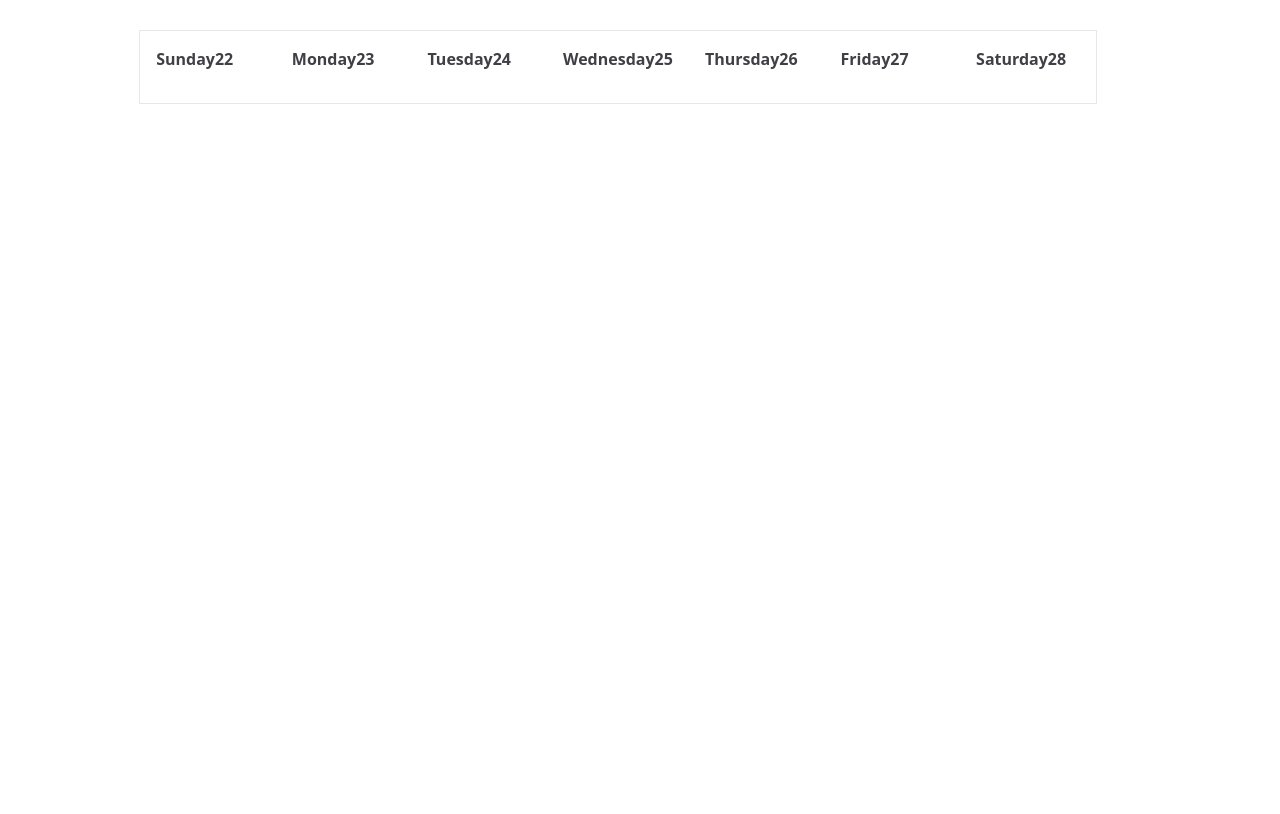
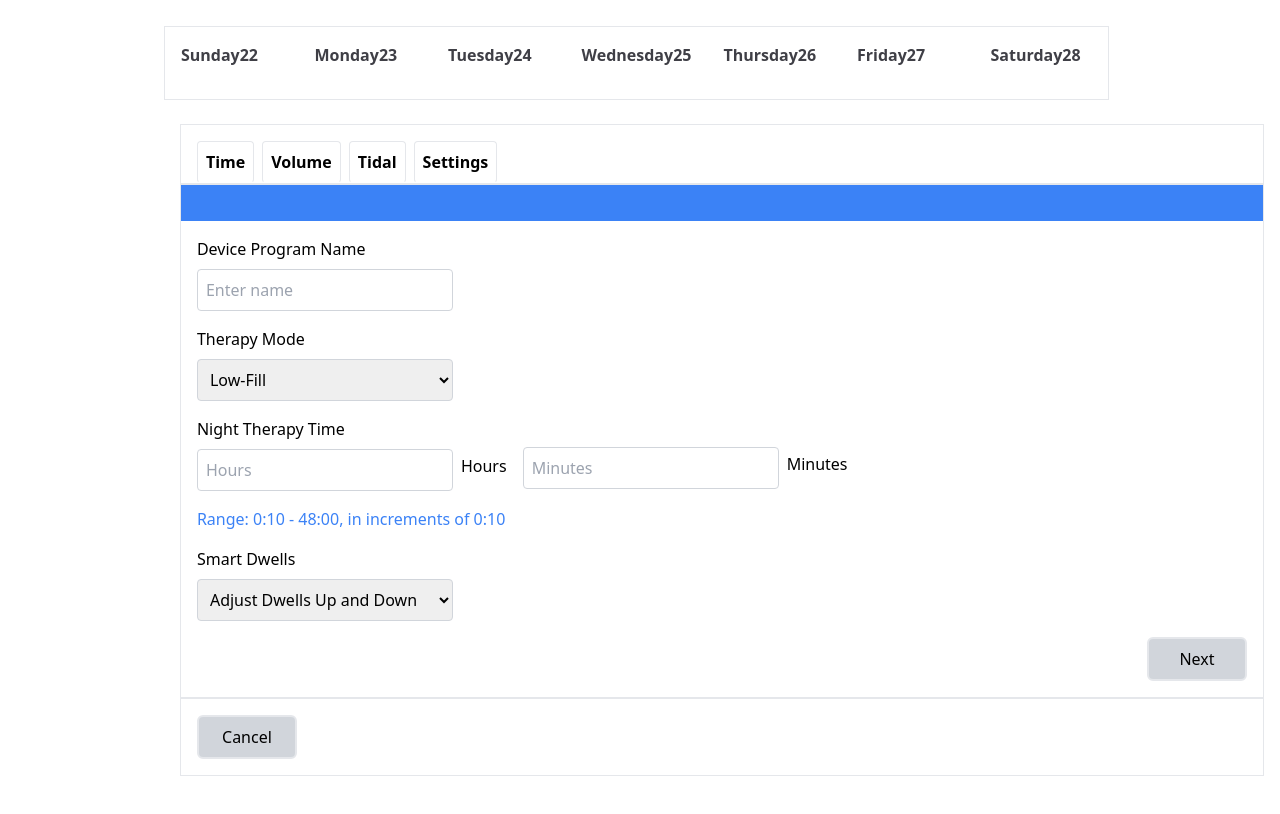
Before and after one commit to chefinazia/baxter-cms, a React (Vite) app: page / in a window 1280 px wide. Shown: the part 356-1170 px from the top of the page. Before the commit the page ends 903 px from the top, so only its background shows below. Built offline with nearby package versions, Linux system fonts and the light colour scheme.

Commit message:
DeviceProgram

```diff
--- a/src/App.jsx
+++ b/src/App.jsx
@@ -1,9 +1,9 @@
 import React from "react";
-import LoginButton from "./components/LoginButton";
 import CalendarPatientsList from "./components/CalendarPatientsList";
 import FilterPatients from "./components/FilterPatients";
 import GenericButton from "./components/GenericButton";
 import SearchIcon from "@mui/icons-material/Search";
+import DeviceProgram from "./components/DeviceProgram";
 
 const App = () => {
   return (
@@ -18,12 +18,15 @@ const App = () => {
         <GenericButton
           icon={<SearchIcon />}
           text="Patient Search"
-          className="bg-white text-blue-500 border-blue-500 mb-2"
+          className="bg-white text-blue-500 border-blue-500 mb-1"
         />
-        <FilterPatients />
-      </div>
-      <div className="col-span-2">
-        <CalendarPatientsList />
+        <div className="mb-2">
+          <FilterPatients />
+        </div>
+        <div className="mb-2">
+          <CalendarPatientsList />
+        </div>
+        <DeviceProgram />
       </div>
     </div>
   );
--- /dev/null
+++ b/src/components/DeviceProgram.jsx
@@ -0,0 +1,50 @@
+import React, { useState } from "react";
+import Time from "./Time";
+import Volume from "./Volume";
+import Tidal from "./Tidal";
+import Settings from "./Settings";
+
+const DeviceProgram = () => {
+  const [activeComponent, setActiveComponent] = useState("Time");
+
+  const renderComponent = () => {
+    switch (activeComponent) {
+      case "Time":
+        return <Time />;
+      case "Volume":
+        return <Volume />;
+      case "Tidal":
+        return <Tidal />;
+      case "Settings":
+        return <Settings />;
+      default:
+        return <Time />;
+    }
+  };
+
+  return (
+    <div className="p-4">
+      <div className="flex space-x-2 mb-0 border border-gray">
+        {["Time", "Volume", "Tidal", "Settings"].map((item) => (
+          <div
+            key={item}
+            className="border border-gray p-2 mt-4 ml-4 border-b-transparent rounded"
+          >
+            <button
+              onClick={() => setActiveComponent(item)}
+              className="text-black font-bold w-full"
+            >
+              {item}
+            </button>
+          </div>
+        ))}
+      </div>
+      <div className="border border-gray p-4 mt-0">
+        {renderComponent()}
+
+      </div>
+    </div>
+  );
+};
+
+export default DeviceProgram;
--- a/src/components/DropDownInput.jsx
+++ /dev/null
@@ -1,18 +0,0 @@
-import React from "react";
-
-const Dropdown = ({ label, options }) => {
-  return (
-    <div>
-      <label className="block text-black mb-2">{label}</label>
-      <select className="border border-gray-300 p-2 rounded w-64">
-        {options.map((option, index) => (
-          <option key={index} value={option}>
-            {option}
-          </option>
-        ))}
-      </select>
-    </div>
-  );
-};
-
-export default Dropdown;
--- a/src/components/FilterPatients.jsx
+++ b/src/components/FilterPatients.jsx
@@ -1,5 +1,5 @@
 import React from "react";
-import Dropdown from "./DropDownInput";
+import Input from "./Input";
 import GenericButton from "./GenericButton";
 
 const FilterPatients = () => {
@@ -14,16 +14,16 @@ const FilterPatients = () => {
         <div className="text-white text-lg font-normal">Filter Patients</div>
       </div>
       <div className="flex flex-row space-x-6 mb-4 ml-4">
-        <Dropdown label="Attending Physician" options={physicians} />
-        <Dropdown label="Treatment Progress" options={progressOptions} />
-        <Dropdown label="Filter By Date" options={dateOptions} />
+        <Input label="Attending Physician" options={physicians} />
+        <Input label="Treatment Progress" options={progressOptions} />
+        <Input label="Filter By Date" options={dateOptions} />
         <GenericButton
           text="Filter"
           className="bg-gray-300 text-black mt-8 h-10 focus:ring-2 focus:ring-black font-semibold w-48"
         />
       </div>
       <div className="flex flex-row mb-4 ml-4">
-        <Dropdown label="Modality/Device" options={modalityOptions} />
+        <Input label="Modality/Device" options={modalityOptions} />
       </div>
     </div>
   );
--- /dev/null
+++ b/src/components/Input.jsx
@@ -0,0 +1,26 @@
+import React from "react";
+
+const Input = ({ label, options, isInput = false, placeholder = "" }) => {
+  return (
+    <div>
+      <label className="block text-black mb-2">{label}</label>
+      {isInput ? (
+        <input
+          type="text"
+          placeholder={placeholder}
+          className="border border-gray-300 p-2 rounded w-64"
+        />
+      ) : (
+        <select className="border border-gray-300 p-2 rounded w-64">
+          {options.map((option, index) => (
+            <option key={index} value={option}>
+              {option}
+            </option>
+          ))}
+        </select>
+      )}
+    </div>
+  );
+};
+
+export default Input;
--- /dev/null
+++ b/src/components/Settings.jsx
@@ -0,0 +1,21 @@
+import React from "react";
+import Input from "./Input";
+
+const Settings = () => {
+  const therapyModes = ["Low", "High"];
+
+  return (
+    <div className="p-4 bg-white -ml-4 -mr-4">
+      <div className="bg-blue-500 text-white py-2 px-4 mb-4 -mt-8 -mx-4 h-9"></div>
+      <div className="mb-4">
+        <Input
+          label="Settings Mode"
+          options={therapyModes}
+          defaultValue="Low-Fill"
+        />
+      </div>
+    </div>
+  );
+};
+
+export default Settings;
--- /dev/null
+++ b/src/components/Tidal.jsx
@@ -0,0 +1,22 @@
+import React from "react";
+import Input from "./Input";
+
+const Tidal = () => {
+  const therapyModes = ["Low-Fill", "High-Fill"];
+  const smartDwells = ["Adjust Dwells Up and Down", "Adjust Dwells Up Only"];
+
+  return (
+    <div className="p-4 bg-white -ml-4 -mr-4">
+      <div className="bg-blue-500 text-white py-2 px-4 mb-4 -mt-8 -mx-4 h-9"></div>
+      <div className="mb-4">
+        <Input
+          label="Tidal Program Name"
+          isInput={true}
+          placeholder="Enter Tidal"
+        />
+      </div>
+    </div>
+  );
+};
+
+export default Tidal;
--- /dev/null
+++ b/src/components/Time.jsx
@@ -0,0 +1,80 @@
+import React from "react";
+import GenericButton from "./GenericButton";
+import Input from "./Input";
+
+const Time = () => {
+  const therapyModes = ["Low-Fill", "High-Fill"];
+  const smartDwells = ["Adjust Dwells Up and Down", "Adjust Dwells Up Only"];
+
+  return (
+    <>
+      <div className="border-b-2 p-4 bg-white -ml-4 -mr-4">
+        <div className="bg-blue-500 text-white py-2 px-4 mb-4 -mt-8 -mx-4 h-9"></div>
+        <div className="mb-4">
+          <Input
+            label="Device Program Name"
+            isInput={true}
+            placeholder="Enter name"
+          />
+        </div>
+
+        <div className="mb-4">
+          <Input
+            label="Therapy Mode"
+            options={therapyModes}
+            defaultValue="Low-Fill"
+          />
+        </div>
+
+        <div className="mb-4 flex items-center">
+          <div className="flex items-center mr-4">
+            <Input
+              label="Night Therapy Time"
+              isInput={true}
+              placeholder="Hours"
+            />
+            <span className="text-black ml-2 h-0">Hours</span>
+          </div>
+          <div className="flex items-center mt-5">
+            <Input isInput={true} placeholder="Minutes" />
+            <span className="text-black ml-2">Minutes</span>
+          </div>
+        </div>
+
+        <p className="text-blue-500 mb-4">
+          Range: 0:10 - 48:00, in increments of 0:10
+        </p>
+
+        <div className="mb-4">
+          <Input
+            label="Smart Dwells"
+            options={smartDwells}
+            defaultValue="Adjust Dwells Up and Down"
+          />
+        </div>
+
+        {/* Footer with Buttons */}
+        <div className="flex justify-end mt-4">
+          <GenericButton
+            text="Next"
+            className="bg-gray-300 text-black focus:ring-2 focus:ring-black"
+            style={{ width: "100px" }}
+          />
+        </div>
+      </div>
+
+      {/* Cancel and Next with Divider */}
+      <div className="flex justify-between items-center mt-4">
+        <GenericButton
+          text="Cancel"
+          className="bg-gray-300 text-black focus:ring-2 focus:ring-black"
+          style={{ width: "100px" }}
+        />
+
+
+      </div>
+    </>
+  );
+};
+
+export default Time;
--- /dev/null
+++ b/src/components/Volume.jsx
@@ -0,0 +1,30 @@
+import React from "react";
+import Input from "./Input";
+
+const Volume = () => {
+  const therapyModes = ["Low-Fill", "High-Fill"];
+  const smartDwells = ["Adjust Dwells Up and Down", "Adjust Dwells Up Only"];
+
+  return (
+    <div className="p-4 bg-white -ml-4 -mr-4">
+      <div className="bg-blue-500 text-white py-2 px-4 mb-4 -mt-8 -mx-4 h-9"></div>
+      <div className="mb-4">
+        <Input
+          label="Volume Program Name"
+          isInput={true}
+          placeholder="Enter volume"
+        />
+      </div>
+
+      <div className="mb-4">
+        <Input
+          label="Volume Mode"
+          options={therapyModes}
+          defaultValue="Low-Fill"
+        />
+      </div>
+    </div>
+  );
+};
+
+export default Volume;
```
